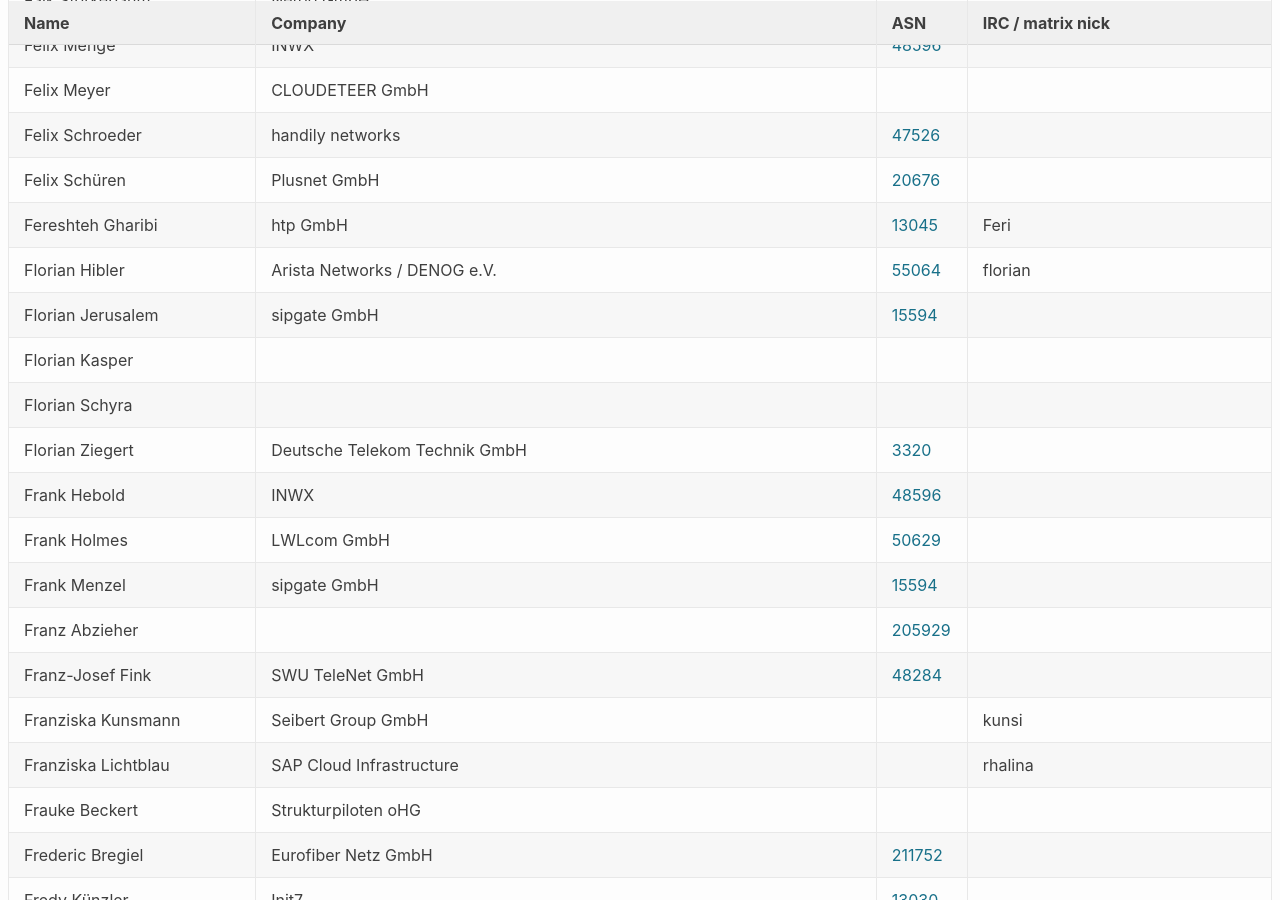
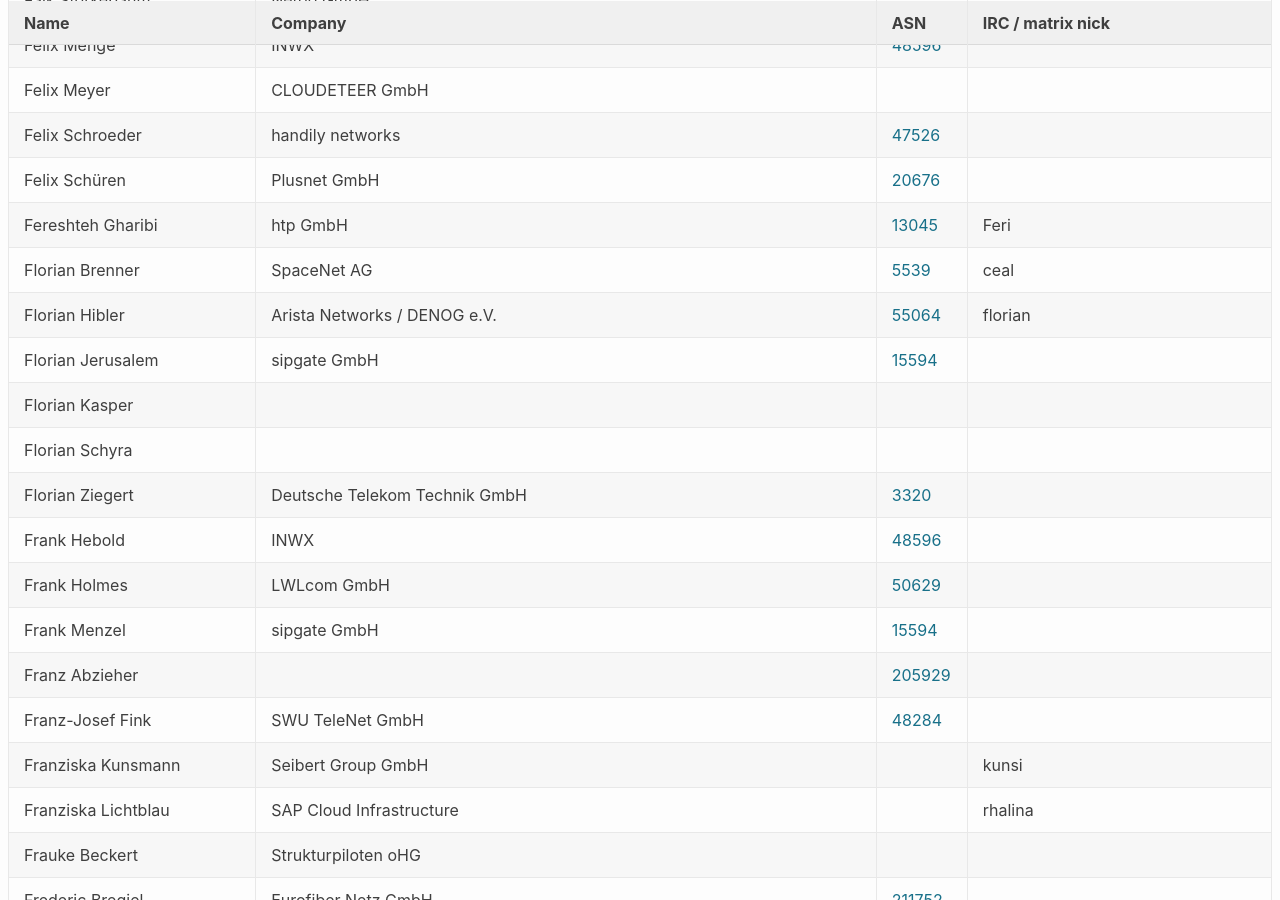
Before and after one commit to denog/pretix-attendeelist, a Jekyll site: the page built from denog17/index.markdown, in a window 1280 px wide and 900 px high, scrolled down 4789 px. Built offline with Jekyll 4.4.1, drawn with Linux system fonts in a browser that asks for light colours.

Commit message:
Latest data: Tue Sep 23 07:48:01 UTC 2025

```diff
--- a/_data/attendees_denog17_onsite.json
+++ b/_data/attendees_denog17_onsite.json
@@ -648,6 +648,12 @@
     "asn": "13045"
   },
   {
+    "name": "Florian Brenner",
+    "company": "SpaceNet AG",
+    "irc": "ceal",
+    "asn": "5539"
+  },
+  {
     "name": "Florian Hibler",
     "company": "Arista Networks / DENOG e.V.",
     "irc": "florian",
```
